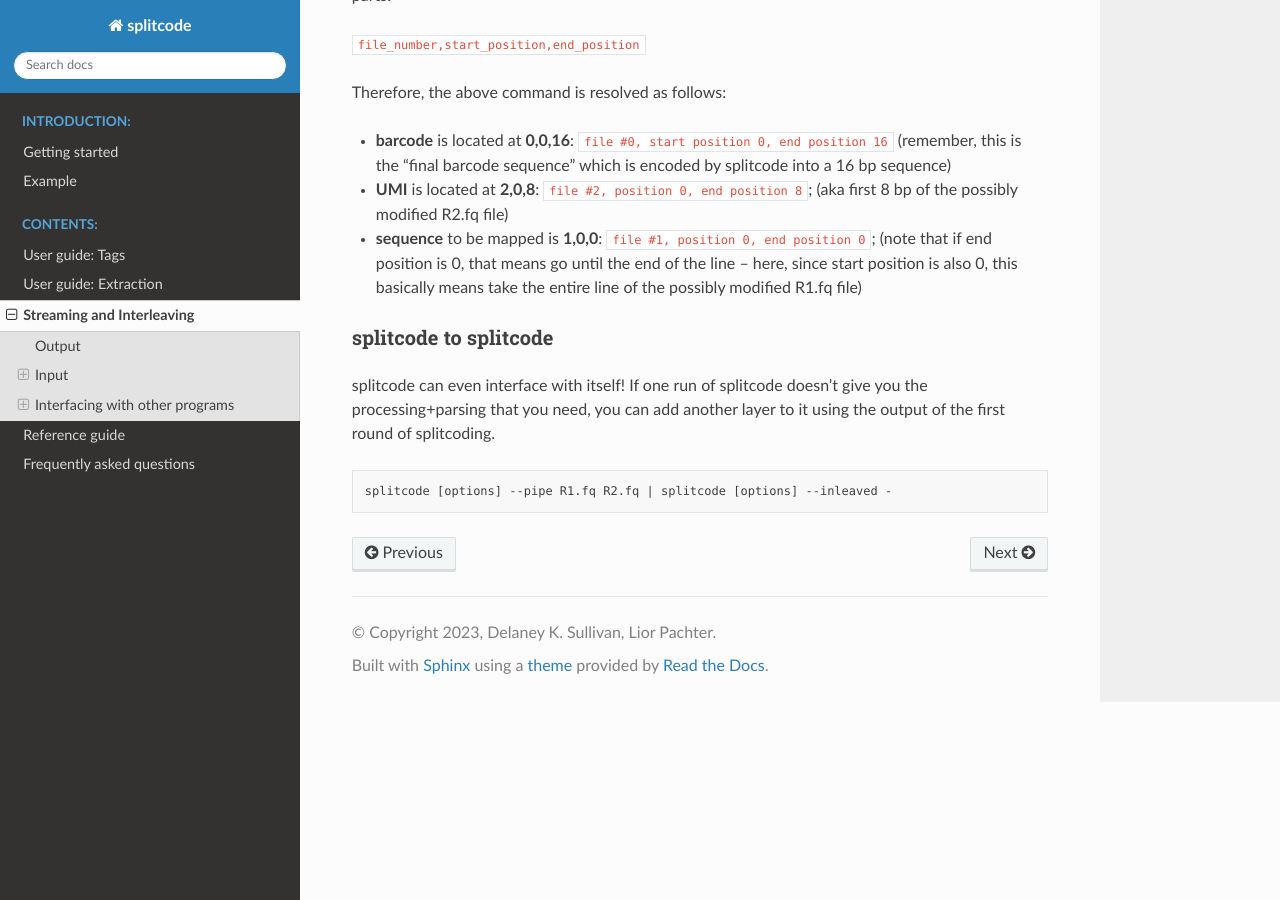
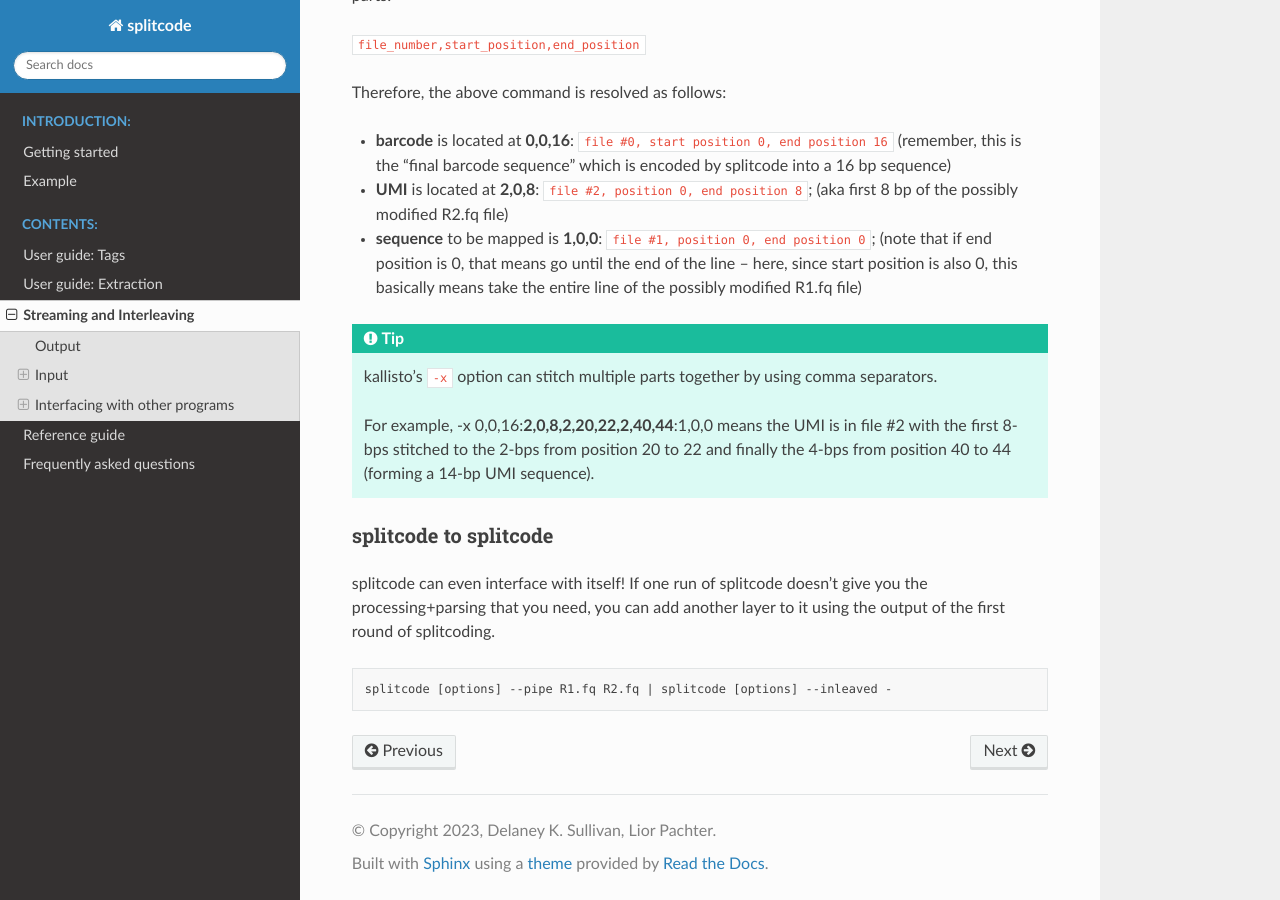
Before and after one commit to pachterlab/splitcode-tutorial, a Sphinx documentation site: the page built from docs/source/streaming.rst, in a window 1280 px wide and 900 px high, scrolled down 2861 px. Built offline with Sphinx 7.4.7 and the Read the Docs theme 2.0.0, drawn with Linux system fonts in a browser that asks for light colours.

Commit message:
add extra tip

```diff
--- a/docs/source/streaming.rst
+++ b/docs/source/streaming.rst
@@ -112,6 +112,11 @@ Therefore, the above command is resolved as follows:
 * **UMI** is located at **2,0,8**: ``file #2, position 0, end position 8``; (aka first 8 bp of the possibly modified R2.fq file)
 * **sequence** to be mapped is **1,0,0**: ``file #1, position 0, end position 0``; (note that if end position is 0, that means go until the end of the line -- here, since start position is also 0, this basically means take the entire line of the possibly modified R1.fq file)
 
+.. tip::
+
+  kallisto's ``-x`` option can stitch multiple parts together by using comma separators.
+
+  For example, -x 0,0,16:**2,0,8,2,20,22,2,40,44**:1,0,0 means the UMI is in file #2 with the first 8-bps stitched to the 2-bps from position 20 to 22 and finally the 4-bps from position 40 to 44 (forming a 14-bp UMI sequence).
 
 
 splitcode to splitcode
```
